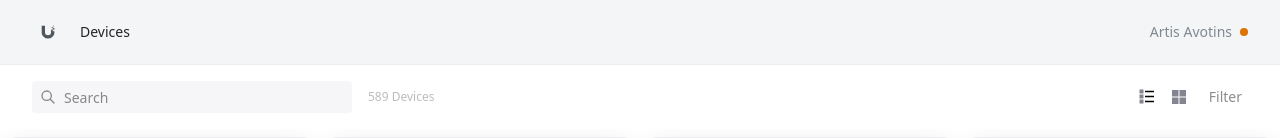
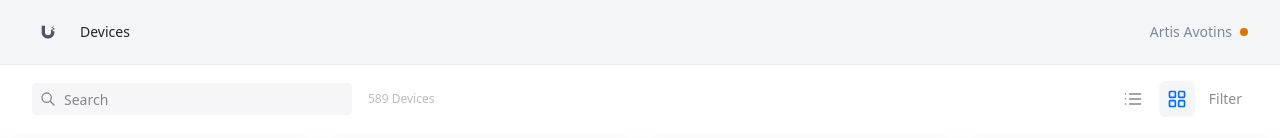
Before and after one commit to artis101/ubiquiti-device-explorer, a React (Vite) app: page / in a window 1280 px wide. Shown: the top 138 px of the page. Built offline with nearby package versions, Linux system fonts and the light colour scheme; no server answers.

Commit message:
feat: Add class-variance-authority for improved styling and create IconButton component with variants

```diff
--- a/package.json
+++ b/package.json
@@ -13,6 +13,7 @@
   "dependencies": {
     "@tailwindcss/vite": "^4.1.11",
     "@types/react-window": "^1.8.8",
+    "class-variance-authority": "^0.7.1",
     "date-fns": "^4.1.0",
     "fuse.js": "^7.1.0",
     "lucide-react": "^0.534.0",
--- a/src/App.tsx
+++ b/src/App.tsx
@@ -31,7 +31,7 @@ function App({
     useUidbData();
 
   const [detailsDevice, setDetailsDevice] = useState<NormalizedDevice | null>(
-    null,
+    null
   );
 
   // Refs
@@ -63,7 +63,7 @@ function App({
       setDetailsDevice(device);
       updateState({ select: device.id });
     },
-    [updateState],
+    [updateState]
   );
 
   const handleCloseDetails = useCallback(() => {
@@ -75,33 +75,33 @@ function App({
     (query: string) => {
       updateState({ q: query });
     },
-    [updateState],
+    [updateState]
   );
 
   const handleLineFilterChange = useCallback(
     (lineId?: string) => {
       updateState({ line: lineId });
     },
-    [updateState],
+    [updateState]
   );
 
   const handleImageSizeChange = useCallback(
     (size: number) => {
       updateState({ size });
     },
-    [updateState],
+    [updateState]
   );
 
   const handleViewModeChange = useCallback(
     (mode: "list" | "grid") => {
       updateState({ view: mode });
     },
-    [updateState],
+    [updateState]
   );
 
   return (
     <ErrorBoundary>
-      <div className="min-h-screen bg-white flex flex-col">
+      <div className="min-h-screen bg-white flex flex-col overflow-hidden">
         <AppHeader
           ref={headerRef}
           warnings={warnings}
--- a/src/components/search/controls/FilterButton.tsx
+++ b/src/components/search/controls/FilterButton.tsx
@@ -1,4 +1,4 @@
-import React, { useState } from "react";
+
 
 interface FilterButtonProps {
   onFilterOpen?: () => void;
@@ -8,7 +8,7 @@ export function FilterButton({ onFilterOpen }: FilterButtonProps) {
   return (
     <button
       onClick={onFilterOpen}
-      className="px-1.5 py-1.5 rounded border-0 bg-transparent hover:bg-gray-50 transition-colors"
+      className="px-1.5 py-1.5 rounded border-0 bg-transparent hover:bg-[#F4F5F6] active:bg-[#F9FAFA] active:color-[#006FFF] focus:outline-none focus:ring-1 focus:ring-[#006FFF] transition-colors"
       aria-label="Open filters"
     >
       <span className="text-sm font-normal text-[rgba(0,0,0,0.45)]">
--- a/src/components/search/controls/SearchInput.tsx
+++ b/src/components/search/controls/SearchInput.tsx
@@ -27,7 +27,7 @@ export function SearchInput({ searchQuery, onSearchChange }: SearchInputProps) {
           type="text"
           value={searchQuery}
           onChange={(e) => onSearchChange(e.target.value)}
-          className="block w-full h-8 pl-8 pr-3 border-0 rounded text-sm font-normal bg-[#F6F6F8] placeholder-[rgba(0,0,0,0.45)] focus:outline-none focus:ring-0 transition-all duration-200"
+          className="block w-full h-8 pl-8 pr-3 border-0 rounded text-sm font-normal bg-[#F6F6F8] placeholder-[rgba(0,0,0,0.45)] hover:bg-[#F9FAFA] focus:outline-none focus:ring-1 focus:ring-[#006FFF] focus:bg-white active:bg-[#F4F5F6] transition-all duration-200"
           placeholder="Search"
           aria-label="Search devices"
         />
--- a/src/components/search/controls/ViewModeSwitcher.tsx
+++ b/src/components/search/controls/ViewModeSwitcher.tsx
@@ -1,4 +1,5 @@
-import React from "react";
+import { List, LayoutGrid } from "lucide-react";
+import { IconButton } from "@components/ui/IconButton";
 
 type ViewMode = "list" | "grid";
 
@@ -12,57 +13,21 @@ export function ViewModeSwitcher({
   onViewModeChange,
 }: ViewModeSwitcherProps) {
   return (
-    <div className="flex">
-      {/* List View Button */}
-      <button
+    <div className="flex items-center gap-x-2">
+      <IconButton
+        variant={viewMode === "list" ? "active" : "default"}
+        aria-label="List view"
         onClick={() => onViewModeChange("list")}
-        className="p-1.5 rounded hover:bg-gray-50 transition-colors"
-        aria-label="List view"
       >
-        <svg
-          width="20"
-          height="20"
-          viewBox="0 0 20 20"
-          fill="none"
-        >
-          <g transform="translate(3, 3)">
-            {/* List icon - 3 rows with squares and lines */}
-            {/* Row 1 */}
-            <rect x="0" y="0" width="3" height="3" fill="#838691" stroke="#838691" strokeWidth="1"/>
-            <rect x="5" y="0.75" width="9" height="1.5" fill="#000000"/>
-
-            {/* Row 2 */}
-            <rect x="0" y="5" width="3" height="3" fill="#838691" stroke="#838691" strokeWidth="1"/>
-            <rect x="5" y="5.75" width="9" height="1.5" fill="#000000"/>
-
-            {/* Row 3 */}
-            <rect x="0" y="10" width="3" height="3" fill="#838691" stroke="#838691" strokeWidth="1"/>
-            <rect x="5" y="10.75" width="9" height="1.5" fill="#000000"/>
-          </g>
-        </svg>
-      </button>
-
-      {/* Grid View Button */}
-      <button
+        <List className="h-5 w-5" />
+      </IconButton>
+      <IconButton
+        variant={viewMode === "grid" ? "active" : "default"}
+        aria-label="Grid view"
         onClick={() => onViewModeChange("grid")}
-        className="p-1.5 rounded hover:bg-gray-50 transition-colors"
-        aria-label="Grid view"
       >
-        <svg
-          width="20"
-          height="20"
-          viewBox="0 0 20 20"
-          fill="none"
-        >
-          <g transform="translate(3, 3)">
-            {/* Grid icon - 2x2 grid of squares */}
-            <rect x="0" y="0" width="6.5" height="6.5" fill="#838691"/>
-            <rect x="7.5" y="0" width="6.5" height="6.5" fill="#838691"/>
-            <rect x="0" y="7.5" width="6.5" height="6.5" fill="#838691"/>
-            <rect x="7.5" y="7.5" width="6.5" height="6.5" fill="#838691"/>
-          </g>
-        </svg>
-      </button>
+        <LayoutGrid className="h-5 w-5" />
+      </IconButton>
     </div>
   );
 }
--- /dev/null
+++ b/src/components/ui/IconButton.tsx
@@ -0,0 +1,22 @@
+import React from "react";
+import type { VariantProps } from "class-variance-authority";
+import { iconButtonVariants } from "./icon-button-variants";
+
+export interface IconButtonProps
+  extends React.ButtonHTMLAttributes<HTMLButtonElement>,
+    VariantProps<typeof iconButtonVariants> {}
+
+const IconButton = React.forwardRef<HTMLButtonElement, IconButtonProps>(
+  ({ className, variant, size, ...props }, ref) => {
+    return (
+      <button
+        className={iconButtonVariants({ variant, size, className })}
+        ref={ref}
+        {...props}
+      />
+    );
+  }
+);
+IconButton.displayName = "IconButton";
+
+export { IconButton };
--- /dev/null
+++ b/src/components/ui/icon-button-variants.ts
@@ -0,0 +1,23 @@
+import { cva } from "class-variance-authority";
+
+export const iconButtonVariants = cva(
+  "inline-flex items-center justify-center rounded-md text-sm font-medium transition-colors focus-visible:outline focus-visible:outline-1 focus-visible:outline-offset-1 focus-visible:outline-icon-focus-ring disabled:pointer-events-none disabled:opacity-50",
+  {
+    variants: {
+      variant: {
+        default:
+          "bg-transparent text-icon-default hover:bg-icon-hover-bg active:bg-icon-hover-bg active:text-icon-active",
+        active: "bg-icon-hover-bg text-icon-active",
+      },
+      size: {
+        default: "h-9 w-9",
+        sm: "h-8 w-8",
+        lg: "h-10 w-10",
+      },
+    },
+    defaultVariants: {
+      variant: "default",
+      size: "default",
+    },
+  }
+);
--- a/src/index.css
+++ b/src/index.css
@@ -1,4 +1,18 @@
 @import "tailwindcss";
+
+@theme {
+  --color-icon-default: #838691;
+  --color-icon-hover-bg: #F4F5F6;
+  --color-icon-active: #006FFF;
+  --color-icon-focus-ring: #006FFF;
+
+  --animation-shimmer: shimmer 1.5s infinite;
+
+  --keyframes-shimmer: {
+    "0%": { transform: "translateX(-100%)" },
+    "100%": { transform: "translateX(100%)" },
+  };
+}
 
 /* Figma Design System Colors */
 :root {
--- a/tailwind.config.js
+++ /dev/null
@@ -1,21 +0,0 @@
-/** @type {import('tailwindcss').Config} */
-export default {
-  content: [
-    "./index.html",
-    "./src/**/*.{js,ts,jsx,tsx}",
-  ],
-  theme: {
-    extend: {
-        animation: {
-          shimmer: "shimmer 1.5s infinite",
-        },
-        keyframes: {
-          shimmer: {
-            "0%": { transform: "translateX(-100%)" },
-            "100%": { transform: "translateX(100%)" },
-          },
-        },
-      },
-  },
-  plugins: [require("@tailwindcss/line-clamp")],
-}
```
Also changed, not shown: 1 other file (tests, documents, lock files or other folders).
